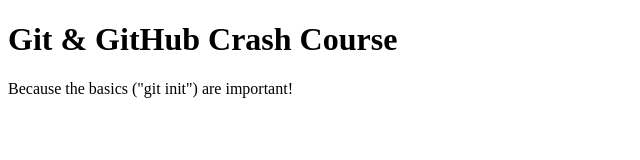
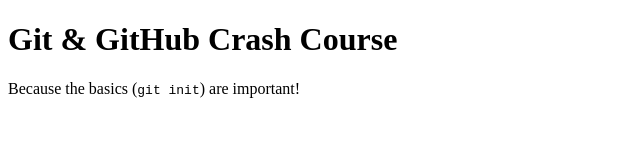
Before and after one commit to mjjuang/hello-git, a plain HTML site: page index.html in a window 1280 px wide. Shown: the full height of the page, 0-640 px from the left. Drawn offline with Linux system fonts and the light colour scheme.

Commit message:
Emphasize the code.

```diff
--- a/index.html
+++ b/index.html
@@ -8,6 +8,6 @@
   </head>
   <body>
     <h1>Git & GitHub Crash Course</h1>
-    <p>Because the basics ("git init") are important!</p>
+        <p>Because the basics (<code>git init</code>) are important!</p>
   </body>
 </html>
```
